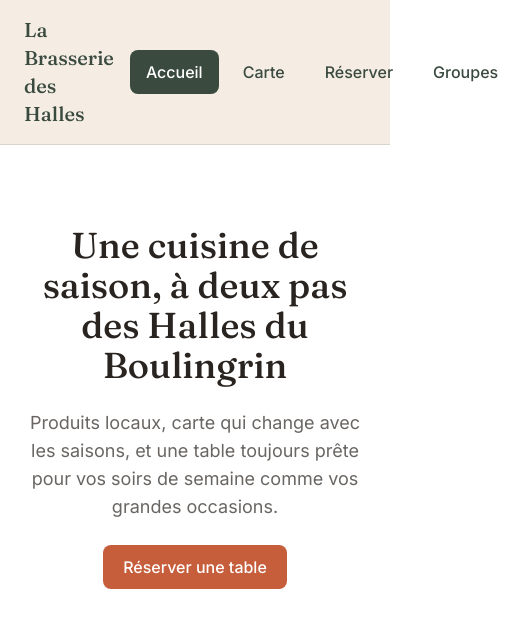
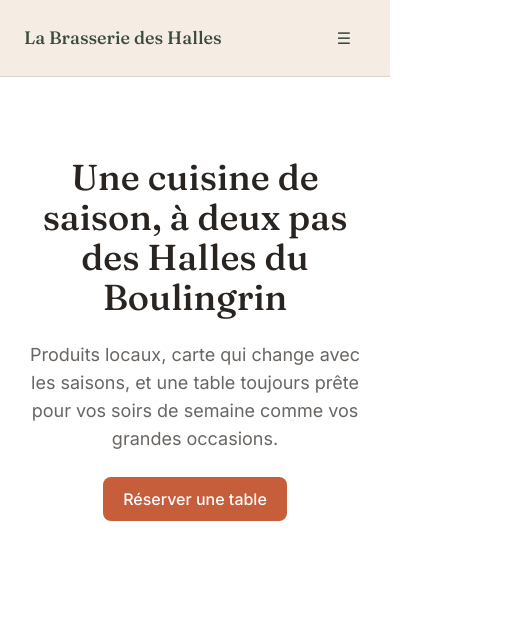
Before and after one commit to louisbdt/brasserie-des-halles, a React (Vite) app: page / in a window 390 px wide. Shown: the top 628 px of the page, 514 px wide, since content can reach past the window. Built offline with nearby package versions, Linux system fonts and the light colour scheme.

Commit message:
Add mobile menu to fix header overflow on small screens

```diff
--- a/src/components/Header.jsx
+++ b/src/components/Header.jsx
@@ -1,3 +1,5 @@
+import { useState } from 'react'
+
 const SCREENS = [
   { id: 'home', label: 'Accueil' },
   { id: 'menu', label: 'Carte' },
@@ -6,18 +8,26 @@ const SCREENS = [
 ]
 
 function Header({ activeScreen, onScreenChange }) {
+  const [isMenuOpen, setIsMenuOpen] = useState(false)
+
+  const selectScreen = (screenId) => {
+    onScreenChange(screenId)
+    setIsMenuOpen(false)
+  }
+
   return (
     <header className="border-b border-sage/15 bg-cream">
       <div className="mx-auto flex max-w-5xl items-center justify-between gap-4 px-6 py-4">
-        <span className="font-heading text-xl text-sage">La Brasserie des Halles</span>
-        <nav aria-label="Navigation principale">
+        <span className="font-heading text-lg text-sage sm:text-xl">La Brasserie des Halles</span>
+
+        <nav aria-label="Navigation principale" className="hidden md:block">
           <ul className="flex gap-2">
             {SCREENS.map((screen) => (
               <li key={screen.id}>
                 <button
                   type="button"
                   aria-current={activeScreen === screen.id ? 'page' : undefined}
-                  onClick={() => onScreenChange(screen.id)}
+                  onClick={() => selectScreen(screen.id)}
                   className={`min-h-11 rounded-lg px-4 py-2 font-medium transition-colors focus-visible:outline focus-visible:outline-2 focus-visible:outline-offset-2 focus-visible:outline-sage ${
                     activeScreen === screen.id ? 'bg-sage text-white' : 'text-sage hover:bg-sage/10'
                   }`}
@@ -28,7 +38,39 @@ function Header({ activeScreen, onScreenChange }) {
             ))}
           </ul>
         </nav>
+
+        <button
+          type="button"
+          onClick={() => setIsMenuOpen((open) => !open)}
+          aria-expanded={isMenuOpen}
+          aria-controls="mobile-nav"
+          aria-label={isMenuOpen ? 'Fermer le menu' : 'Ouvrir le menu'}
+          className="flex min-h-11 min-w-11 items-center justify-center rounded-lg text-sage hover:bg-sage/10 focus-visible:outline focus-visible:outline-2 focus-visible:outline-offset-2 focus-visible:outline-sage md:hidden"
+        >
+          {isMenuOpen ? '✕' : '☰'}
+        </button>
       </div>
+
+      {isMenuOpen && (
+        <nav id="mobile-nav" aria-label="Navigation principale" className="border-t border-sage/15 md:hidden">
+          <ul className="flex flex-col px-6 py-2">
+            {SCREENS.map((screen) => (
+              <li key={screen.id}>
+                <button
+                  type="button"
+                  aria-current={activeScreen === screen.id ? 'page' : undefined}
+                  onClick={() => selectScreen(screen.id)}
+                  className={`min-h-11 w-full rounded-lg px-4 py-2 text-left font-medium transition-colors focus-visible:outline focus-visible:outline-2 focus-visible:outline-offset-2 focus-visible:outline-sage ${
+                    activeScreen === screen.id ? 'bg-sage text-white' : 'text-sage hover:bg-sage/10'
+                  }`}
+                >
+                  {screen.label}
+                </button>
+              </li>
+            ))}
+          </ul>
+        </nav>
+      )}
     </header>
   )
 }
```
